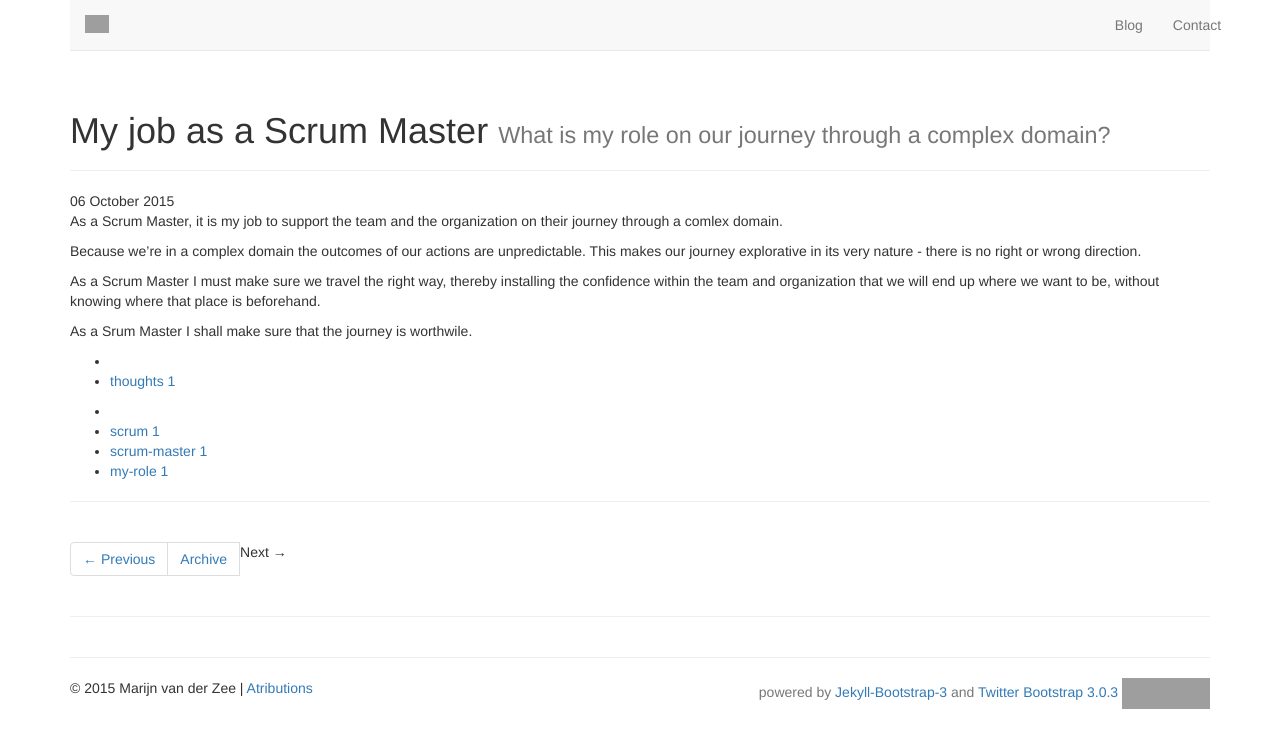
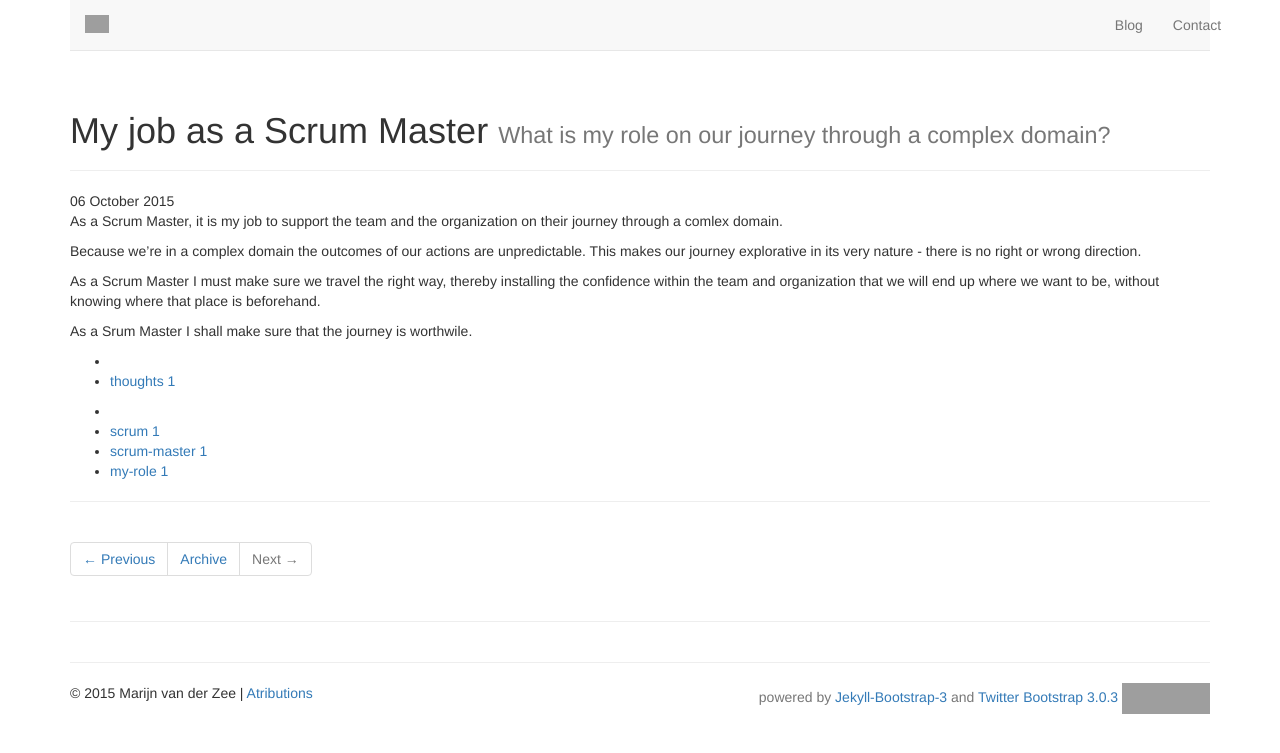
Before and after one commit to serraict/serraict.github.io, a Jekyll site: the page built from _posts/thoughts/2015-10-06-scrum-master-journey.md, in a window 1280 px wide. Shown: the top 753 px of the page. Built offline with Jekyll 4.4.1, drawn with Linux system fonts in a browser that asks for light colours; nearby versions of some CDN libraries; library files that are not in the unit come from our copies; Markdown is read by kramdown in place of the engine named in the settings; grey boxes are pictures that could not be loaded.

Commit message:
Fix next/previous button rendering for first and last post

```diff
--- a/_includes/themes/bootstrap/post.html
+++ b/_includes/themes/bootstrap/post.html
@@ -34,13 +34,13 @@
         {% if page.previous %}
           <li class="prev"><a href="{{ BASE_PATH }}{{ page.previous.url }}" title="{{ page.previous.title }}">&larr; Previous</a></li>
         {% else %}
-          <li class="prev disabled">&larr; Previous</li>
+          <li class="prev disabled"><a href="/blog.html">&larr; Previous</a></li>
         {% endif %}
           <li><a href="{{ BASE_PATH }}{{ site.JB.archive_path }}">Archive</a></li>
         {% if page.next %}
           <li class="next"><a href="{{ BASE_PATH }}{{ page.next.url }}" title="{{ page.next.title }}">Next &rarr;</a></li>
         {% else %}
-          <li class="next disabled">Next &rarr;</li>
+          <li class="next disabled"><a href="/blog.html">Next &rarr;</a></li>
         {% endif %}
       </ul>
       <hr>
```
